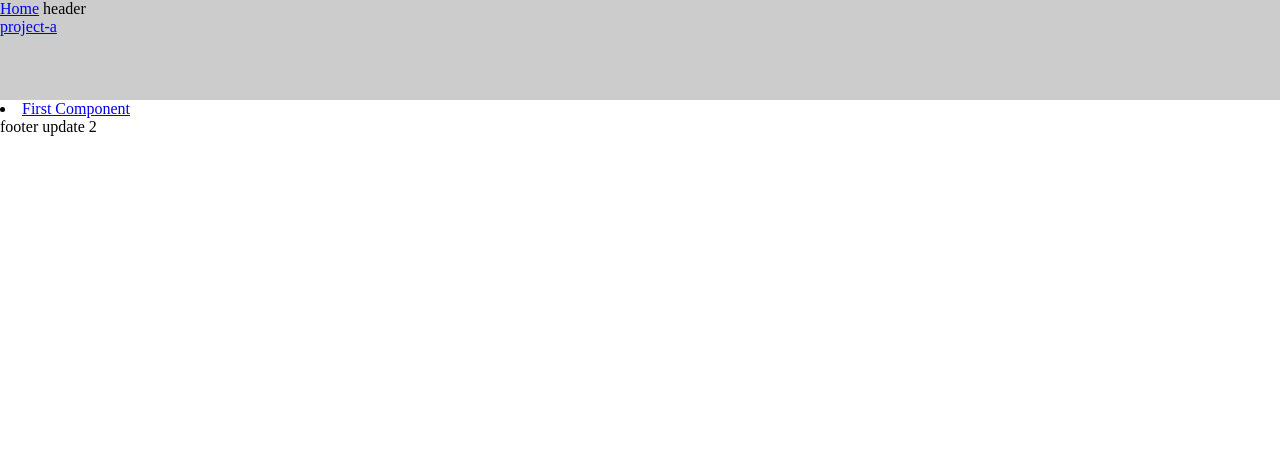
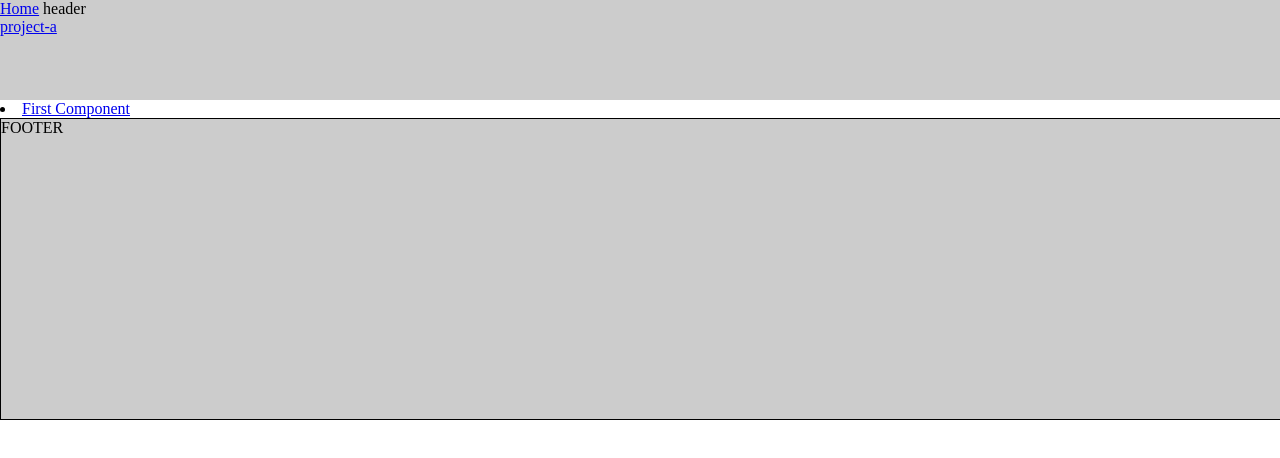
Before and after one commit to polychrom/play.polychrom.dev, an Angular app: page / in a window 1280 px wide. Shown: the top 458 px of the page. Built offline with nearby package versions, Linux system fonts and the light colour scheme.

Commit message:
added footer component

```diff
--- a/src/app/app.component.html
+++ b/src/app/app.component.html
@@ -10,9 +10,8 @@
 
 
 
-  <!-- Footer -->
-  <footer>footer update 2
-  </footer>
+  <app-footer></app-footer>
+
 
 
 </div>
--- a/src/app/app.component.scss
+++ b/src/app/app.component.scss
@@ -0,0 +1,3 @@
+.content {
+    border: 1px solid #000;
+}
--- a/src/app/app.module.ts
+++ b/src/app/app.module.ts
@@ -6,13 +6,15 @@ import { AppComponent } from './app.component';
 import { HeaderComponent } from './header/header.component';
 import { PageNotFoundComponent } from './page-not-found/page-not-found.component';
 import { PortfolioDetailPageComponent } from './portfolio-detail-page/portfolio-detail-page.component';
+import { FooterComponent } from './footer/footer.component';
 
 @NgModule({
   declarations: [
     AppComponent,
     HeaderComponent,
     PageNotFoundComponent,
-    PortfolioDetailPageComponent
+    PortfolioDetailPageComponent,
+    FooterComponent
   ],
   imports: [
     BrowserModule,
--- /dev/null
+++ b/src/app/footer/footer.component.html
@@ -0,0 +1 @@
+<footer>FOOTER</footer>
--- /dev/null
+++ b/src/app/footer/footer.component.scss
@@ -0,0 +1,5 @@
+footer {
+    width: 100vw;
+    background-color: #ccc;
+    height: 300px;
+}
--- /dev/null
+++ b/src/app/footer/footer.component.ts
@@ -0,0 +1,15 @@
+import { Component, OnInit } from '@angular/core';
+
+@Component({
+  selector: 'app-footer',
+  templateUrl: './footer.component.html',
+  styleUrls: ['./footer.component.scss']
+})
+export class FooterComponent implements OnInit {
+
+  constructor() { }
+
+  ngOnInit(): void {
+  }
+
+}
```
Also changed, not shown: 1 other file (tests, documents, lock files or other folders).
